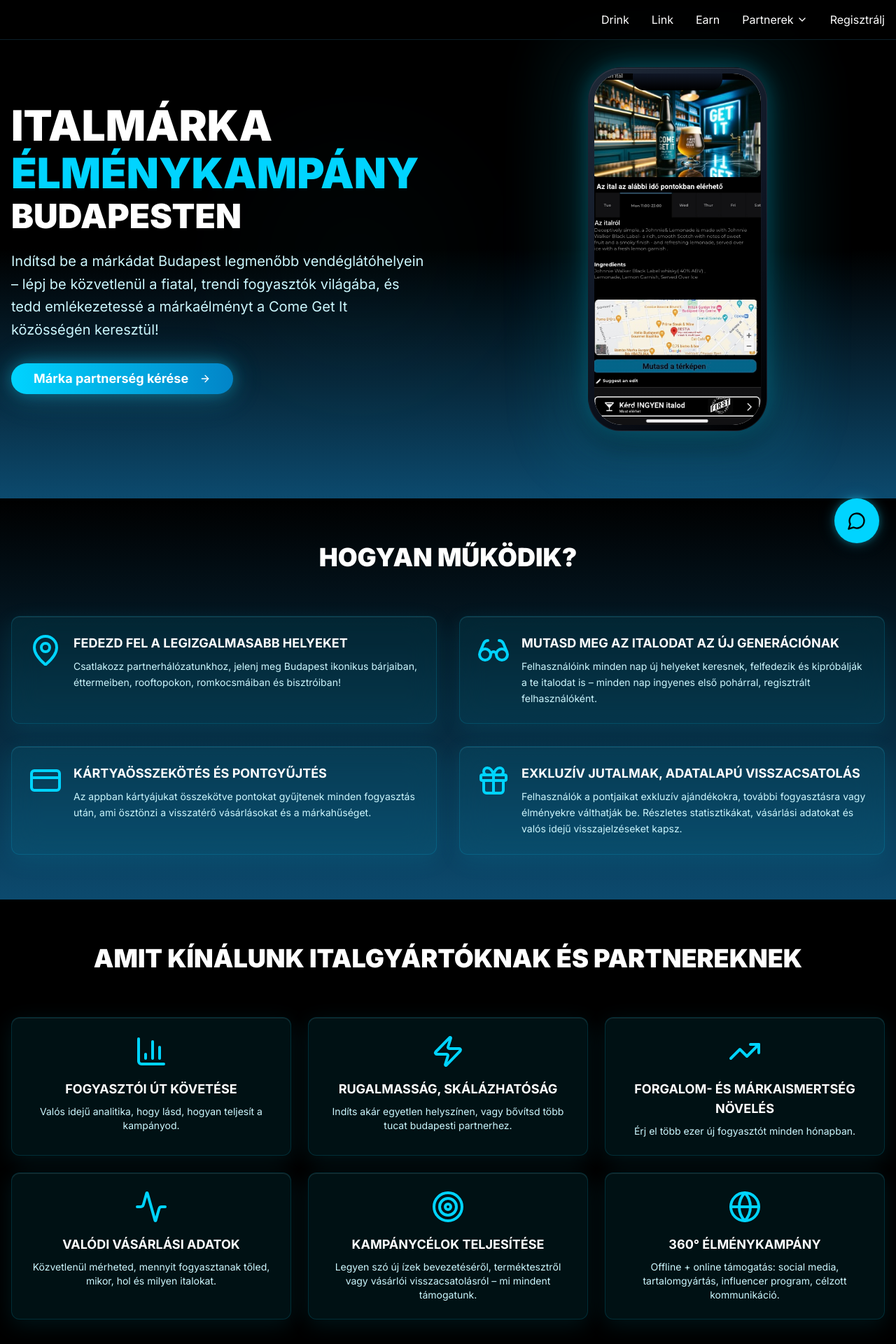
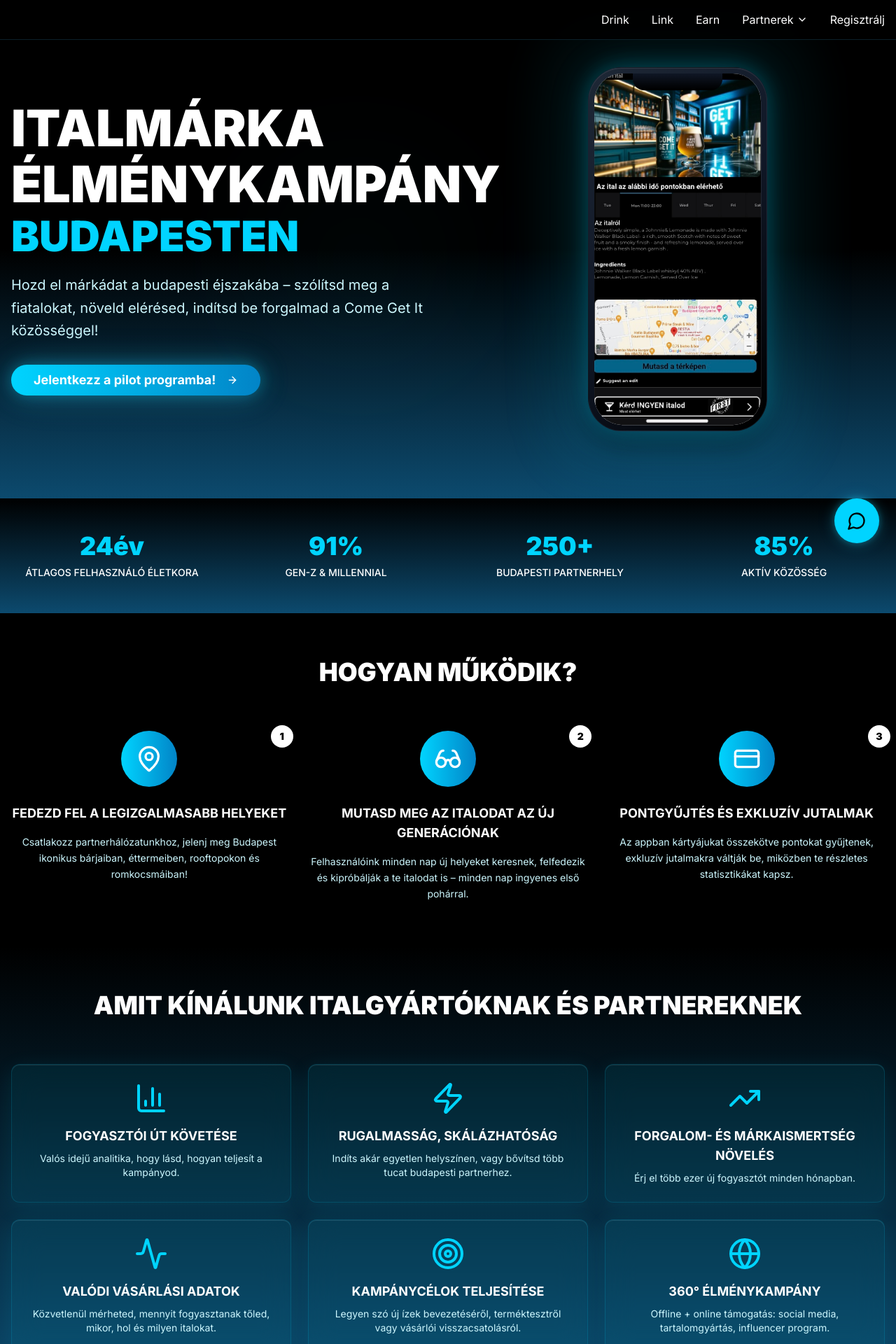
Before and after one commit to BenceG-tech/come-get-it, a React (Vite) app: page /italmarkak in a window 1280 px wide. Shown: the top 1920 px of the page at 70% size. Built offline with nearby package versions, Linux system fonts and the light colour scheme.

Commit message:
Refactor Italmarkak page
Implement the UX/UI improvements for the Italmarkak page, including title change, hero section adjustments, "How it works" section restructuring, visual uniformity, statistics block, program packages (if applicable), and CTA button optimization, based on the provided plan.

```diff
--- a/src/pages/Italmarkak.tsx
+++ b/src/pages/Italmarkak.tsx
@@ -4,7 +4,7 @@ import { Navigation } from '@/components/Navigation';
 import { MobileNavigation } from '@/components/MobileNavigation';
 import { Button } from '@/components/ui/button';
 import { PhoneMockup } from '@/components/PhoneMockup';
-import { ArrowRight, BarChart3, Target, Users, TrendingUp, MapPin, Glasses, CreditCard, Gift, Globe, Zap, Activity, Eye, Building } from 'lucide-react';
+import { ArrowRight, MapPin, Glasses, CreditCard, BarChart3, Target, Users, TrendingUp, Zap, Activity, Eye, Building, Globe } from 'lucide-react';
 import { CustomerSupport } from '@/components/CustomerSupport';
 
 const Italmarkak = () => {
@@ -14,26 +14,43 @@ const Italmarkak = () => {
     {
       number: "1",
       title: "FEDEZD FEL A LEGIZGALMASABB HELYEKET",
-      description: "Csatlakozz partnerhálózatunkhoz, jelenj meg Budapest ikonikus bárjaiban, éttermeiben, rooftopokon, romkocsmáiban és bisztróiban!",
+      description: "Csatlakozz partnerhálózatunkhoz, jelenj meg Budapest ikonikus bárjaiban, éttermeiben, rooftopokon és romkocsmáiban!",
       icon: MapPin
     },
     {
       number: "2",
       title: "MUTASD MEG AZ ITALODAT AZ ÚJ GENERÁCIÓNAK",
-      description: "Felhasználóink minden nap új helyeket keresnek, felfedezik és kipróbálják a te italodat is – minden nap ingyenes első pohárral, regisztrált felhasználóként.",
+      description: "Felhasználóink minden nap új helyeket keresnek, felfedezik és kipróbálják a te italodat is – minden nap ingyenes első pohárral.",
       icon: Glasses
     },
     {
       number: "3",
-      title: "KÁRTYAÖSSZEKÖTÉS ÉS PONTGYŰJTÉS",
-      description: "Az appban kártyájukat összekötve pontokat gyűjtenek minden fogyasztás után, ami ösztönzi a visszatérő vásárlásokat és a márkahűséget.",
+      title: "PONTGYŰJTÉS ÉS EXKLUZÍV JUTALMAK",
+      description: "Az appban kártyájukat összekötve pontokat gyűjtenek, exkluzív jutalmakra váltják be, miközben te részletes statisztikákat kapsz.",
       icon: CreditCard
+    }
+  ];
+
+  const statistics = [
+    {
+      number: "24",
+      label: "ÁTLAGOS FELHASZNÁLÓ ÉLETKORA",
+      suffix: "év"
     },
     {
-      number: "4",
-      title: "EXKLUZÍV JUTALMAK, ADATALAPÚ VISSZACSATOLÁS",
-      description: "Felhasználók a pontjaikat exkluzív ajándékokra, további fogyasztásra vagy élményekre válthatják be. Részletes statisztikákat, vásárlási adatokat és valós idejű visszajelzéseket kapsz.",
-      icon: Gift
+      number: "91%",
+      label: "GEN-Z & MILLENNIAL",
+      suffix: ""
+    },
+    {
+      number: "250+",
+      label: "BUDAPESTI PARTNERHELY",
+      suffix: ""
+    },
+    {
+      number: "85%",
+      label: "AKTÍV KÖZÖSSÉG",
+      suffix: ""
     }
   ];
 
@@ -61,12 +78,12 @@ const Italmarkak = () => {
     {
       icon: Target,
       title: "KAMPÁNYCÉLOK TELJESÍTÉSE",
-      description: "Legyen szó új ízek bevezetéséről, terméktesztről vagy vásárlói visszacsatolásról – mi mindent támogatunk."
+      description: "Legyen szó új ízek bevezetéséről, terméktesztről vagy vásárlói visszacsatolásról."
     },
     {
       icon: Globe,
       title: "360° ÉLMÉNYKAMPÁNY",
-      description: "Offline + online támogatás: social media, tartalomgyártás, influencer program, célzott kommunikáció."
+      description: "Offline + online támogatás: social media, tartalomgyártás, influencer program."
     }
   ];
 
@@ -83,8 +100,8 @@ const Italmarkak = () => {
     },
     {
       icon: Glasses,
-      title: "ALKOHOLMENTES OPCIÓKAT KÍNÁLÓ",
-      description: "Innovatív márkák"
+      title: "ALKOHOLMENTES INNOVATÍV MÁRKÁK",
+      description: "Modern, egészségtudatos opciókat kínáló brandek"
     }
   ];
 
@@ -102,21 +119,21 @@ const Italmarkak = () => {
         <div className="relative z-10 max-w-7xl mx-auto">
           <div className="grid lg:grid-cols-2 gap-16 items-center">
             <div className="text-center lg:text-left">
-              <h1 className="text-4xl md:text-5xl lg:text-6xl font-black leading-tight mb-6">
+              <h1 className="text-5xl md:text-6xl lg:text-7xl font-black leading-tight mb-6">
                 <span className="block text-white mb-2">ITALMÁRKA</span>
-                <span className="block text-electric-300">ÉLMÉNYKAMPÁNY</span>
-                <span className="block text-white text-3xl md:text-4xl lg:text-5xl mt-2">BUDAPESTEN</span>
+                <span className="block text-white mb-2">ÉLMÉNYKAMPÁNY</span>
+                <span className="block text-electric-300 text-4xl md:text-5xl lg:text-6xl mt-2">BUDAPESTEN</span>
               </h1>
 
               <p className="text-xl text-electric-100 max-w-2xl mx-auto lg:mx-0 mb-8 leading-relaxed">
-                Indítsd be a márkádat Budapest legmenőbb vendéglátóhelyein – lépj be közvetlenül a fiatal, trendi fogyasztók világába, és tedd emlékezetessé a márkaélményt a Come Get It közösségén keresztül!
+                Hozd el márkádat a budapesti éjszakába – szólítsd meg a fiatalokat, növeld elérésed, indítsd be forgalmad a Come Get It közösséggel!
               </p>
 
               <Button
                 size="lg"
                 className="bg-gradient-to-r from-electric-300 to-ocean-600 text-white font-bold py-4 px-8 text-lg rounded-full transition-all duration-300 transform hover:scale-105 unified-neon-glow border-0"
               >
-                Márka partnerség kérése
+                Jelentkezz a pilot programba!
                 <ArrowRight className="ml-2 h-5 w-5" />
               </Button>
             </div>
@@ -128,8 +145,26 @@ const Italmarkak = () => {
         </div>
       </section>
 
+      {/* Statistics Section */}
+      <section className="py-12 px-4 bg-gradient-to-b from-black to-ocean-900">
+        <div className="max-w-7xl mx-auto">
+          <div className="grid grid-cols-2 lg:grid-cols-4 gap-8">
+            {statistics.map((stat, index) => (
+              <div key={index} className="text-center">
+                <div className="text-3xl lg:text-4xl font-black text-electric-300 mb-2">
+                  {stat.number}{stat.suffix}
+                </div>
+                <div className="text-sm text-white font-medium">
+                  {stat.label}
+                </div>
+              </div>
+            ))}
+          </div>
+        </div>
+      </section>
+
       {/* How It Works Section */}
-      <section className="py-16 px-4 bg-gradient-to-b from-black to-ocean-900">
+      <section className="py-16 px-4 bg-black">
         <div className="max-w-7xl mx-auto">
           <div className="text-center mb-16">
             <h2 className="text-3xl md:text-4xl font-black text-white mb-4">
@@ -137,18 +172,19 @@ const Italmarkak = () => {
             </h2>
           </div>
 
-          <div className="grid md:grid-cols-2 gap-8">
+          <div className="grid md:grid-cols-3 gap-8">
             {howItWorksSteps.map((step, index) => (
-              <div key={index} className="glass-effect rounded-xl p-6">
-                <div className="flex items-start space-x-4">
-                  <div className="flex-shrink-0">
-                    <step.icon className="w-12 h-12 text-electric-300" />
+              <div key={index} className="text-center">
+                <div className="relative mb-6">
+                  <div className="w-20 h-20 mx-auto bg-gradient-to-r from-electric-300 to-ocean-600 rounded-full flex items-center justify-center mb-4">
+                    <step.icon className="w-10 h-10 text-white" />
                   </div>
-                  <div>
-                    <h4 className="text-lg font-bold text-white mb-2">{step.title}</h4>
-                    <p className="text-sm text-electric-100 leading-relaxed">{step.description}</p>
+                  <div className="absolute -top-2 -right-2 w-8 h-8 bg-white text-black rounded-full flex items-center justify-center text-sm font-black">
+                    {step.number}
                   </div>
                 </div>
+                <h4 className="text-lg font-bold text-white mb-4">{step.title}</h4>
+                <p className="text-sm text-electric-100 leading-relaxed">{step.description}</p>
               </div>
             ))}
           </div>
@@ -156,7 +192,7 @@ const Italmarkak = () => {
       </section>
 
       {/* What We Offer Section */}
-      <section className="py-16 px-4 bg-black">
+      <section className="py-16 px-4 bg-gradient-to-b from-black to-ocean-900">
         <div className="max-w-7xl mx-auto">
           <div className="text-center mb-16">
             <h2 className="text-3xl md:text-4xl font-black text-white mb-4">
@@ -177,7 +213,7 @@ const Italmarkak = () => {
       </section>
 
       {/* Ideal Brands Section */}
-      <section className="py-16 px-4 bg-gradient-to-b from-black to-ocean-900">
+      <section className="py-16 px-4 bg-black">
         <div className="max-w-7xl mx-auto">
           <div className="text-center mb-16">
             <h2 className="text-3xl md:text-4xl font-black text-white mb-4">
@@ -198,7 +234,7 @@ const Italmarkak = () => {
       </section>
 
       {/* Final CTA Section */}
-      <section className="py-16 px-4 bg-black text-center">
+      <section className="py-16 px-4 bg-gradient-to-b from-black to-ocean-900 text-center">
         <div className="max-w-4xl mx-auto">
           <h2 className="text-4xl md:text-5xl font-black text-white mb-6">
             INDÍTSD BE A SAJÁT ÉLMÉNYKAMPÁNYODAT BUDAPESTEN
```
